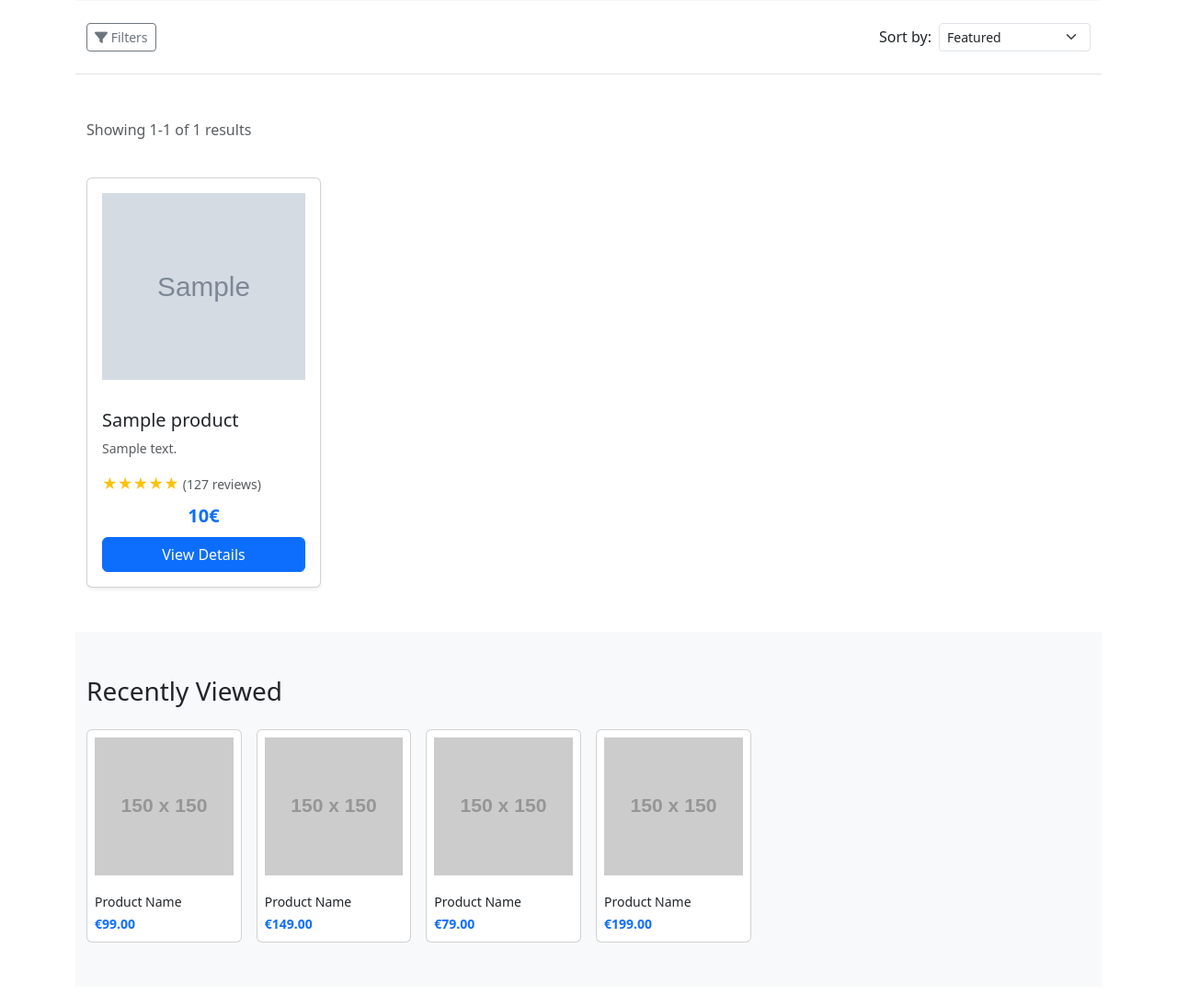
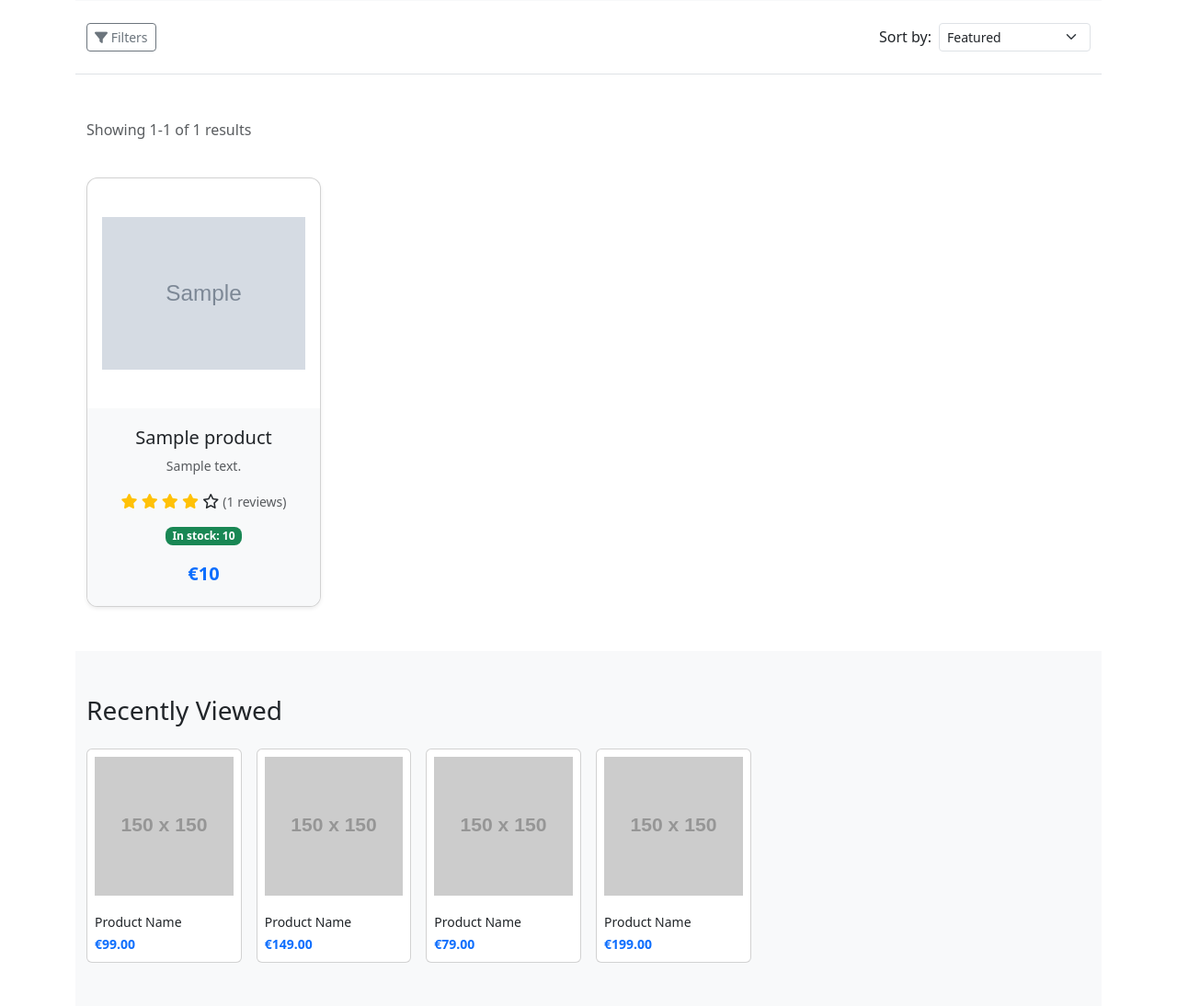
Before and after one commit to Andreathegm/ecomPPMproject, a Django app: template templates/products/category.html in a window 1280 px wide. Shown: the part 486-1580 px from the top of the page at 92% size. Run offline with Django 5.2, Linux system fonts and the light colour scheme; the template is opened without the code that fills it: most values are stand-ins (such as "Sample title", 1, 10 or a date in 2020); grey boxes marked "Sample" are stand-in pictures; grey boxes labelled with a size stand in for pictures from a placeholder-image service; some libraries are stand-ins or nearby versions.

Commit message:
added basic template to improve reusability of components

```diff
--- a/templates/products/category.html
+++ b/templates/products/category.html
@@ -128,46 +128,49 @@
             <div class="row g-4">
                 <!-- Product 1 -->
                 {% for product in products %}
-                <div class="col-lg-3 col-md-6">
-                    <div class="card h-100 shadow-sm position-relative">
-
-                        {%if product.has_active_discount %}
-                        <span class="badge bg-danger position-absolute top-0 start-0 m-2">Sale</span>
-                        {% endif %}
-
-                        {% if product.get_main_image %}
-                        <img src="{{ product.get_main_image }}" class="card-img-top p-3" alt="{{ product.name }}" style="height: 235px; border-radius:">
-                        {% else %}
-                        <img src="https://placehold.co/253x235/f8f9fa/333?text=Product+Image" class="card-img-top p-3" alt="Product Image">
-                        {% endif %}
-                        <div class="card-body d-flex flex-column">
-                            <h5 class="card-title">{{ product.name }}</h5>
-                            <p class="card-text text-muted small">{{ product.description }}</p>
-                            <div class="mb-2">
-                                <span class="text-warning">★★★★★</span>
-                                <small class="text-muted">(127 reviews)</small>
-                            </div>
-                            <!-- Altri contenuti della card sopra, es: immagine, nome prodotto -->
-
-                            <div class="mt-auto">
-                                {% if product.has_active_discount %}
-                                    <div class="text-center mb-2">
-                                        <div>
-                                            <span class="text-decoration-line-through text-muted me-1">{{ product.price }}€</span>
-                                            <span class="badge bg-success">-{{ product.discount_percentage }}%</span>
-                                        </div>
-                                        <div class="fw-bold text-primary fs-5 mt-3">{{ product.discounted_price }}€</div>
-                                    </div>
-                                {% else %}
-                                    <div class="text-center fw-bold text-primary fs-5 mb-2">{{ product.price }}€</div>
-                                {% endif %}
-
-                                <a href="{% url 'product_detail' product.slug %}" class="btn btn-primary w-100">View Details</a>
-                            </div>
-
-                        </div>
+{#                <div class="col-lg-3 col-md-6">#}
+{#                    <div class="card h-100 shadow-sm position-relative">#}
+{##}
+{#                        {%if product.has_active_discount %}#}
+{#                        <span class="badge bg-danger position-absolute top-0 start-0 m-2">Sale</span>#}
+{#                        {% endif %}#}
+{##}
+{#                        {% if product.get_main_image %}#}
+{#                        <img src="{{ product.get_main_image }}" class="card-img-top p-3" alt="{{ product.name }}" style="height: 235px; border-radius:">#}
+{#                        {% else %}#}
+{#                        <img src="https://placehold.co/253x235/f8f9fa/333?text=Product+Image" class="card-img-top p-3" alt="Product Image">#}
+{#                        {% endif %}#}
+{#                        <div class="card-body d-flex flex-column">#}
+{#                            <h5 class="card-title">{{ product.name }}</h5>#}
+{#                            <p class="card-text text-muted small">{{ product.description }}</p>#}
+{#                            <div class="mb-2">#}
+{#                                <span class="text-warning">★★★★★</span>#}
+{#                                <small class="text-muted">(127 reviews)</small>#}
+{#                            </div>#}
+{#                            <!-- Altri contenuti della card sopra, es: immagine, nome prodotto -->#}
+{##}
+{#                            <div class="mt-auto">#}
+{#                                {% if product.has_active_discount %}#}
+{#                                    <div class="text-center mb-2">#}
+{#                                        <div>#}
+{#                                            <span class="text-decoration-line-through text-muted me-1">{{ product.price }}€</span>#}
+{#                                            <span class="badge bg-success">-{{ product.discount_percentage }}%</span>#}
+{#                                        </div>#}
+{#                                        <div class="fw-bold text-primary fs-5 mt-3">{{ product.discounted_price }}€</div>#}
+{#                                    </div>#}
+{#                                {% else %}#}
+{#                                    <div class="text-center fw-bold text-primary fs-5 mb-2">{{ product.price }}€</div>#}
+{#                                {% endif %}#}
+{##}
+{#                                <a href="{% url 'product_detail' product.slug %}" class="btn btn-primary w-100">View Details</a>#}
+{#                            </div>#}
+{##}
+{#                        </div>#}
+{#                    </div>#}
+{#                </div>#}
+                    <div class="col-lg-3 col-md-6">
+                        {% include "products/product_card.html" with product=product %}
                     </div>
-                </div>
                 {% endfor %}
             {% else %}
                 <div class="col-12">
--- /dev/null
+++ b/templates/products/product_card.html
@@ -0,0 +1,88 @@
+<div class="card product-card shadow-sm position-relative h-100">
+    <a href="{% url 'product_detail' product.slug %}" class="stretched-link"></a>
+
+    {% if product.has_active_discount %}
+        <span class="badge bg-danger position-absolute top-0 start-0 m-2">Sale</span>
+    {% endif %}
+
+    <img src="{{ product.get_main_image|default:'https://placehold.co/253x235/f8f9fa/333?text=Product+Image' }}"
+         class="card-img-top p-3"
+         alt="{{ product.name }}"
+         style="height: 250px; object-fit: contain;">
+
+    <div class="card-body d-flex flex-column text-center">
+        <h5 class="card-title text-dark">{{ product.name }}</h5>
+        <p class="card-text text-muted small">{{ product.short_description }}</p>
+
+        <div class="mb-2">
+            {% comment %} Prendo rating e review_count, con fallback {% endcomment %}
+            {% with r=product.rating|default_if_none:"3.5"|floatformat:"1"%}
+                {% with intpart=r|slice:":1" halfdigit=r|slice:"2:3" revcount=product.review_count|default_if_none:"127"%}
+
+                    {% if product.rating %}
+                        {% for _ in "12345" %}
+                            {% with idx=forloop.counter|stringformat:"s" %}
+                                {% if idx <= intpart %}
+                                    <i class="fa-solid fa-star text-warning"></i>
+                                {% elif halfdigit == "5" and idx == intpart|add:"1" %}
+                                    <i class="fa-solid fa-star-half"></i>
+                                {% else %}
+                                    <i class="fa-regular fa-star"></i>
+                                {% endif %}
+                            {% endwith %}
+                        {% endfor %}
+                    {% else %}
+                        {# FALLBACK 3.5 STELLE #}
+                        <i class="fa-solid fa-star "></i>
+                        <i class="fa-solid fa-star "></i>
+                        <i class="fa-solid fa-star "></i>
+                        <i class="fa-solid fa-star-half "></i>
+                        <i class="fa-regular fa-star"></i>
+                    {% endif %}
+
+                    <small class="text-muted">({{ revcount }} reviews)</small>
+
+                {% endwith %}
+            {% endwith %}
+        </div>
+
+        {% if product.stock == 0 %}
+            <p class="text-danger fw-bold mb-2 mt-2">Out of Stock</p>
+        {% else %}
+            <span class="badge bg-success w-auto mx-auto mb-3 mt-2">In stock: {{ product.stock }}</span>
+        {% endif %}
+
+        {% if product.has_active_discount %}
+            <div class="text-center mt-auto">
+                <div>
+                    <span class="text-decoration-line-through text-muted me-1">€{{ product.price }}</span>
+                    <span class="badge bg-success">-{{ product.discount_percentage }}%</span>
+                </div>
+                <div class="fw-bold text-primary fs-5 mt-2">€{{ product.discounted_price }}</div>
+            </div>
+        {% else %}
+            <div class="fw-bold text-primary fs-5 mt-auto">€{{ product.price }}</div>
+        {% endif %}
+    </div>
+</div>
+
+<style>
+    .product-card {
+        border-radius: 0.75rem;
+        overflow: hidden;
+        transition: transform 0.3s ease, box-shadow 0.3s ease;
+        cursor: pointer;
+    }
+    .product-card:hover {
+        transform: scale(1.05);
+        box-shadow: 0 0.75rem 1.5rem rgba(0,0,0,0.15);
+        z-index: 2;
+    }
+    .product-card .card-body {
+        background-color: #f8f9fa;
+        padding: 1.25rem;
+    }
+    .product-card .badge {
+        border-radius: 0.5rem;
+    }
+</style>
```
